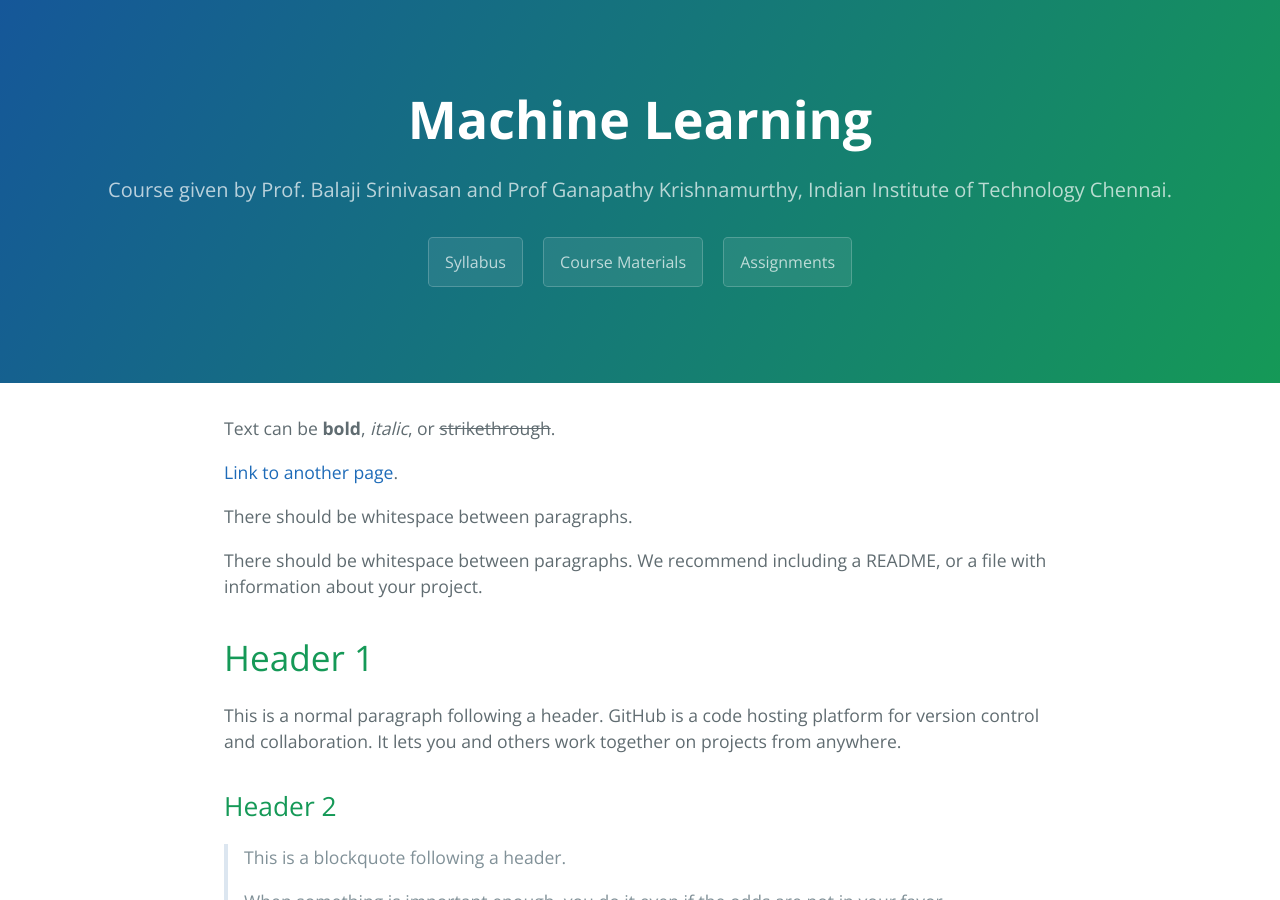
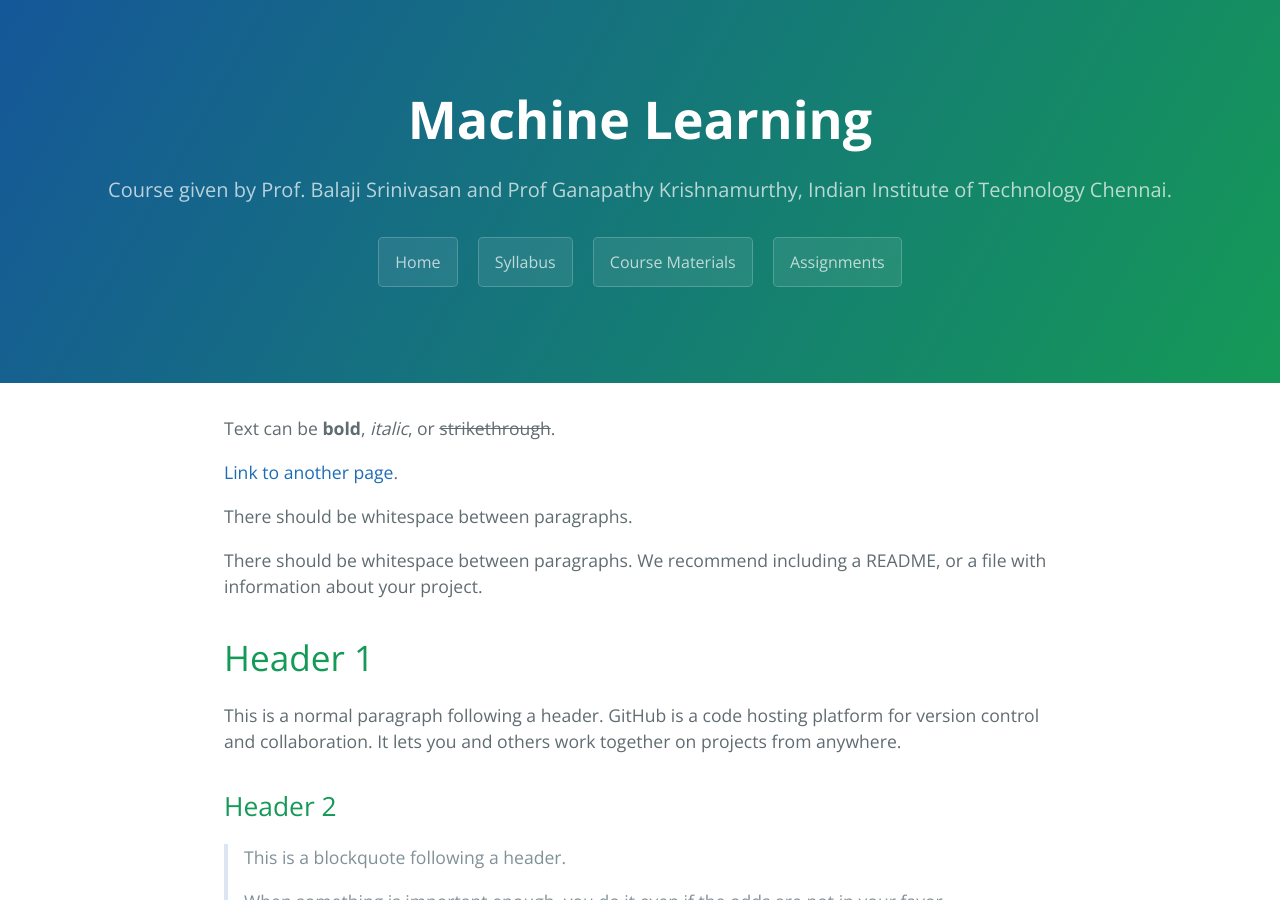
Before and after one commit to Sindhujayeswanthkumar/MLESA, a Jekyll site: the page built from index.md, in a window 1280 px wide and 900 px high. Built offline with Jekyll 4.4.1, drawn with Linux system fonts in a browser that asks for light colours.

Commit message:
Update default.html

```diff
--- a/_layouts/default.html
+++ b/_layouts/default.html
@@ -19,7 +19,8 @@
       <h1 class="project-name">{{ page.title | default: site.title | default: site.github.repository_name }}</h1>
       <h2 class="project-tagline">{{ page.description | default: site.description | default: site.github.project_tagline }}</h2>
       {% if site.github.is_project_page %}
-        <a href="another-page.html" class="btn">Syllabus</a>
+        <a href="default.html" class="btn">Home</a>
+      <a href="another-page.html" class="btn">Syllabus</a>
       {% endif %}
       {% if site.show_downloads %}
         <a href="course_page.html" class="btn">Course Materials</a>
```
